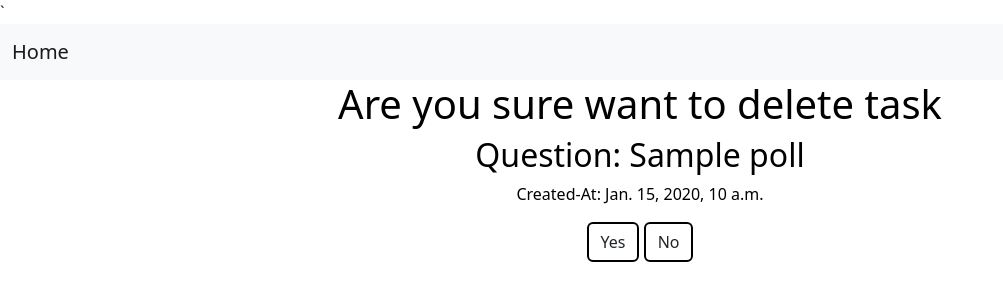
After one commit to Bandeguras/exam7, a Django app: page /pool/1/delete/ in a window 1280 px wide. The commit adds this page. Shown: the top 301 px of the page, without its empty margins (0-1003 px from the left). Run offline with Django 4.2, Linux system fonts and the light colour scheme; tables that the repository leaves empty hold one stand-in row (values such as "Sample post").

Commit message:
add delete method

```diff
--- a/source/main/urls.py
+++ b/source/main/urls.py
@@ -16,7 +16,7 @@ Including another URLconf
 from django.contrib import admin
 from django.urls import path
 
-from webapp.views import PollIndex, PollView, PollCreate, PollUpdate
+from webapp.views import PollIndex, PollView, PollCreate, PollUpdate, PollDelete
 
 urlpatterns = [
     path('admin/', admin.site.urls),
@@ -24,5 +24,5 @@ urlpatterns = [
     path('pool/<int:pk>/', PollView.as_view(), name='poll'),
     path('pool/create/', PollCreate.as_view(), name='poll_create'),
     path('pool/<int:pk>/update/', PollUpdate.as_view(), name='poll_update'),
-
+    path('pool/<int:pk>/delete/', PollDelete.as_view(), name='poll_delete'),
 ]
--- /dev/null
+++ b/source/webapp/templates/poll/poll_delete.html
@@ -0,0 +1,14 @@
+{% extends "base.html" %}
+{% block title %}Delete Poll{% endblock %}
+
+
+{% block content %}
+    <form method="POST" action="" class="text-center" style="color: black">
+        <h1>Are you sure want to delete task </h1>
+        <h2>Question: {{ polls.question }}</h2>
+        <p>Created-At: {{ polls.created_at }}</p>
+        {% csrf_token %}
+        <input class="btn" style="border:solid 2px black" type="submit" value="Yes" >
+        <a style="border:solid 2px black" href="{% url "poll" polls.pk %}" class="btn rounded text-decoration-none link-dark">No</a>
+    </form>
+{% endblock %}
--- a/source/webapp/templates/poll/poll_view.html
+++ b/source/webapp/templates/poll/poll_view.html
@@ -8,7 +8,7 @@
         <h1>Question: {{ poll.question }}</h1>
             <div class="ms-auto">
                 <a href="{% url 'poll_update' poll.pk %}"class= "btn btn-primary "><i class="bi bi-pencil mx-2" style="font-size:25px"></i></a>
-                <a href="#"class= "btn btn-primary "><i class="bi bi-trash mx-2" style="font-size:25px"></i></a>
+                <a href="{% url 'poll_delete' poll.pk %}"class= "btn btn-primary "><i class="bi bi-trash mx-2" style="font-size:25px"></i></a>
             </div>
         </div>
         <p>Created-At: {{ poll.created_at }}</p>
--- a/source/webapp/views/poll_views.py
+++ b/source/webapp/views/poll_views.py
@@ -1,7 +1,7 @@
 from django.urls import reverse
 
 from webapp.models import Poll
-from django.views.generic import ListView, DetailView, CreateView, UpdateView
+from django.views.generic import ListView, DetailView, CreateView, UpdateView, DeleteView
 from webapp.form import PollForm
 # Create your views here.
 
@@ -35,3 +35,12 @@ class PollUpdate(UpdateView):
 
     def get_success_url(self):
         return reverse('poll', kwargs={'pk': self.object.pk})
+
+
+class PollDelete(DeleteView):
+    template_name = 'poll/poll_delete.html'
+    model = Poll
+    context_object_name = 'polls'
+
+    def get_success_url(self):
+        return reverse('poll_index')
```
